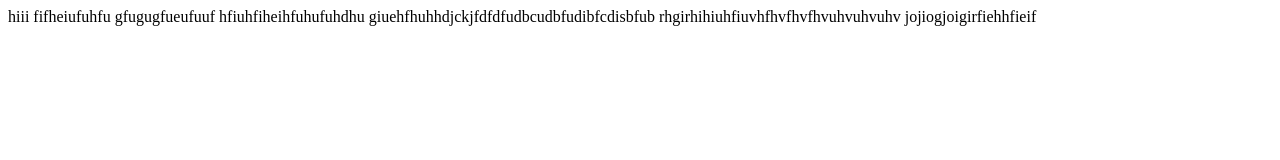
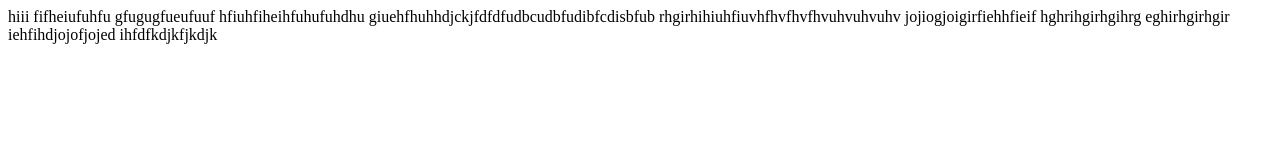
Before and after one commit to rizky456987/belajar_git2, a plain HTML site: page index.html in a window 1280 px wide. Drawn offline with Linux system fonts and the light colour scheme.

Commit message:
fiutr login

```diff
--- a/index.html
+++ b/index.html
@@ -13,5 +13,9 @@
     giuehfhuhhdjckjfdfdfudbcudbfudibfcdisbfub
     rhgirhihiuhfiuvhfhvfhvfhvuhvuhvuhv
     jojiogjoigirfiehhfieif
+    hghrihgirhgihrg
+    eghirhgirhgir
+    iehfihdjojofjojed
+    ihfdfkdjkfjkdjk
 </body>
 </html>
```
